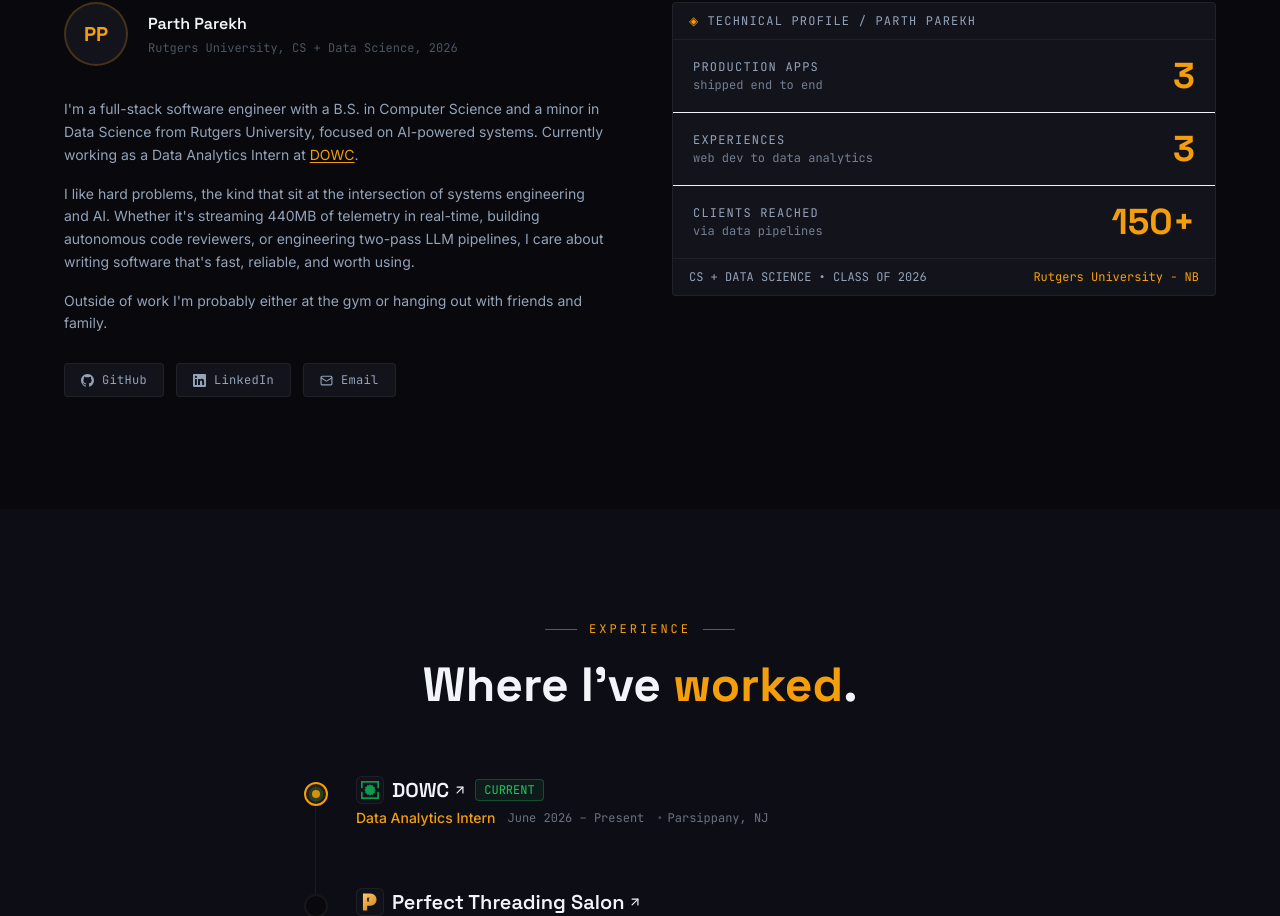
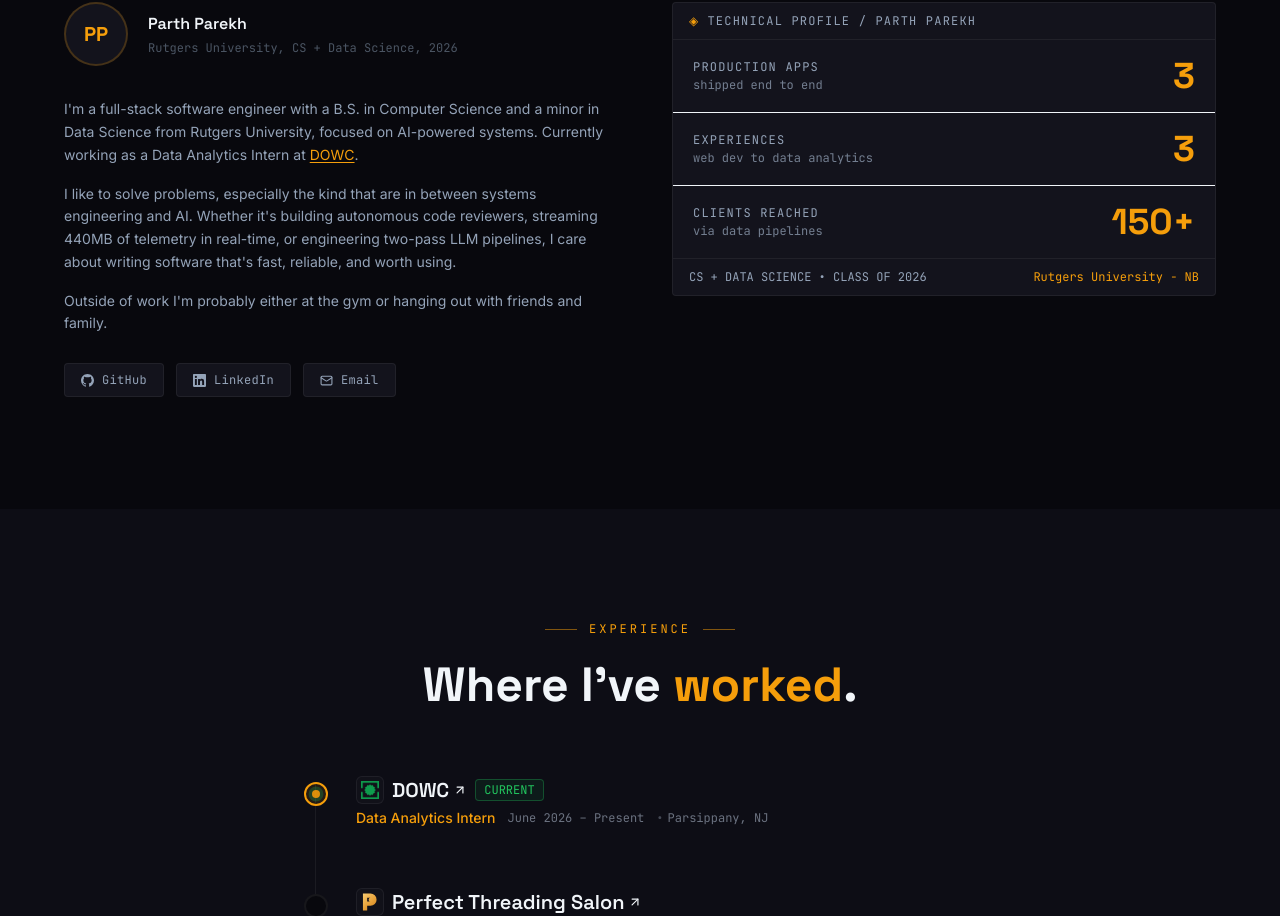
Before and after one commit to pvparekh/portfolio, a React (Vite) app: page / in a window 1280 px wide. Shown: the part 1120-2036 px from the top of the page. Built offline with nearby package versions, Linux system fonts and the light colour scheme.

Commit message:
bio changes

```diff
--- a/src/App.tsx
+++ b/src/App.tsx
@@ -693,9 +693,9 @@
                 .
               </p>
               <p>
-                I like hard problems, the kind that sit at the intersection of systems
-                engineering and AI. Whether it's streaming 440MB of telemetry in
-                real-time, building autonomous code reviewers, or engineering two-pass
+                I like to solve problems, especially the kind that are in between systems
+                engineering and AI. Whether it's building autonomous code reviewers, streaming 440MB of telemetry in
+                real-time, or engineering two-pass
                 LLM pipelines, I care about writing software that's fast, reliable, and
                 worth using.
               </p>
```
